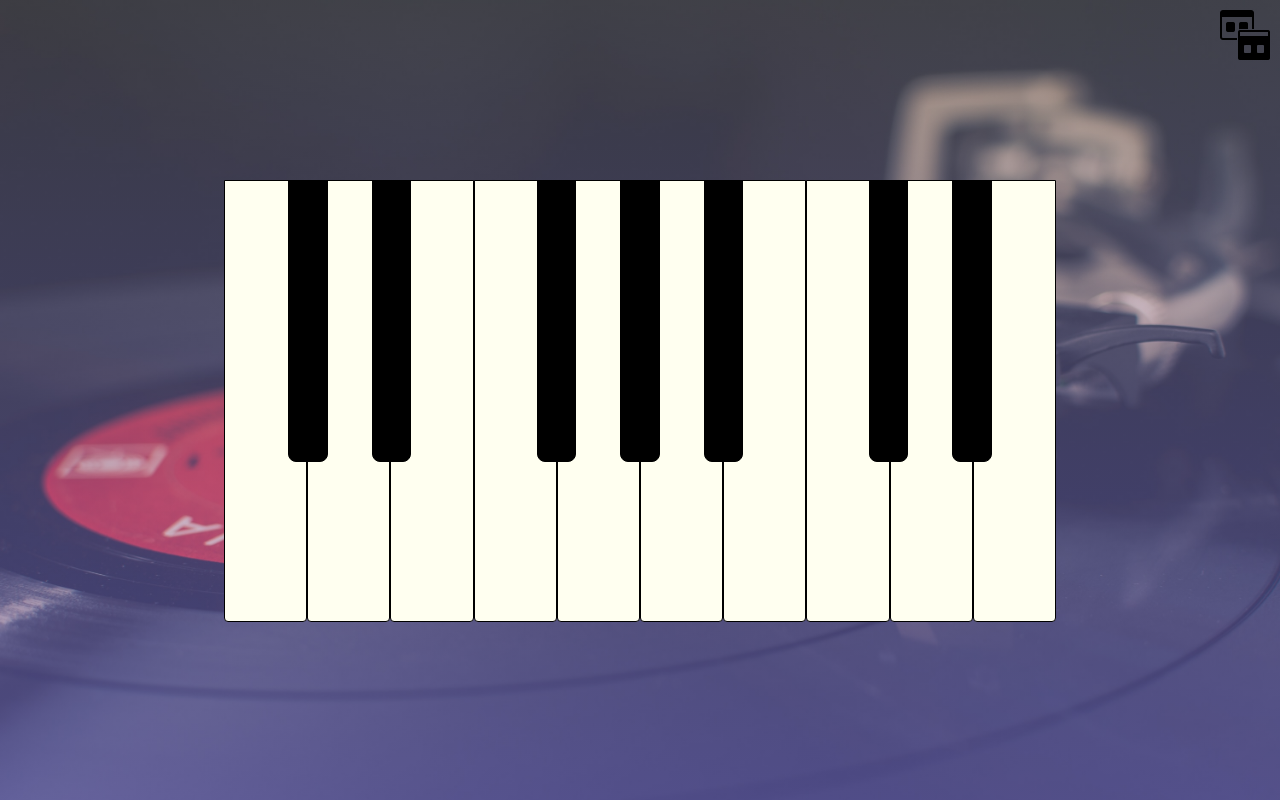
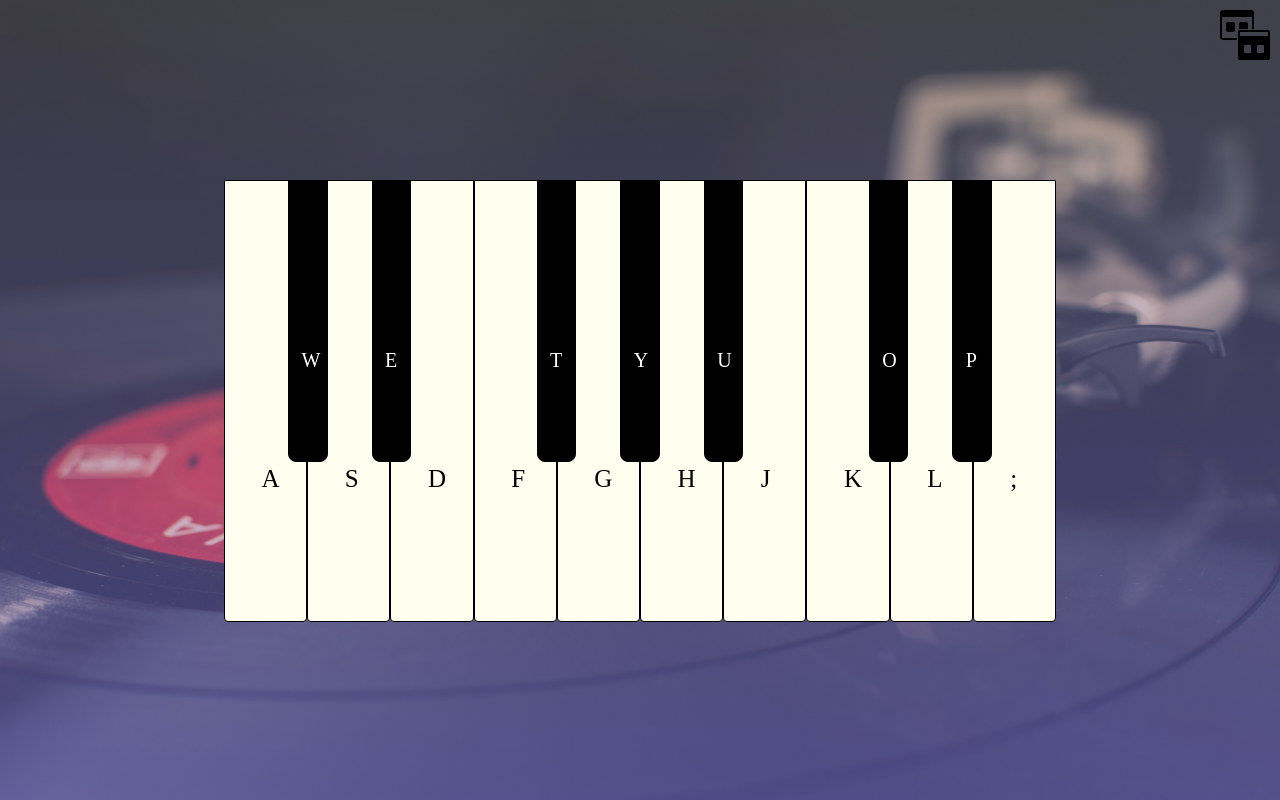
Before and after one commit to Nach-33/piano, a plain HTML site: page index.html in a window 1280 px wide. Drawn offline with Linux system fonts and the light colour scheme.

Commit message:
corrected sound on click and added text on keys

```diff
--- a/index.html
+++ b/index.html
@@ -11,26 +11,26 @@
     <section class="main" id="main1">
         <div class="themeChange"> <img src="images/theme_change.png" alt="image" onClick="themeChange()"></div>
         <section class="board">
-            <div class="Mkey" id="Mkey1"></div>
-            <div class="Mkey" id="Mkey2"></div>
-            <div class="Mkey" id="Mkey3"></div>
-            <div class="Mkey" id="Mkey4"></div>
-            <div class="Mkey" id="Mkey5"></div>
-            <div class="Mkey" id="Mkey6"></div>
-            <div class="Mkey" id="Mkey7"></div>
-            <div class="mp3 Mkey" id="Mkey8"></div>
-            <div class="mp3 Mkey" id="Mkey9"></div>
-            <div class="mp3 Mkey" id="Mkey10"></div>
+            <div class="Mkey" id="Mkey1"><p>A</p></div>
+            <div class="Mkey" id="Mkey2"><p>S</p></div>
+            <div class="Mkey" id="Mkey3"><p>D</p></div>
+            <div class="Mkey" id="Mkey4"><p>F</p></div>
+            <div class="Mkey" id="Mkey5"><p>G</p></div>
+            <div class="Mkey" id="Mkey6"><p>H</p></div>
+            <div class="Mkey" id="Mkey7"><p>J</p></div>
+            <div class="diff Mkey" id="Mkey8"><p>K</p></div>
+            <div class="diff Mkey" id="Mkey9"><p>L</p></div>
+            <div class="diff Mkey" id="Mkey10"><p>;</p></div>
             <section class="board2">
-                <div class="mkey" id="m_key1"></div>
-                <div class="mkey" id="m_key2"></div>
+                <div class="mkey" id="m_key1"><p>W</p></div>
+                <div class="mkey" id="m_key2"><p>E</p></div>
                 <div class="mkey blank"></div>
-                <div class="mkey" id="m_key3"></div>
-                <div class="mkey" id="m_key4"></div>
-                <div class="mkey" id="m_key5"></div>
+                <div class="mkey" id="m_key3"><p>T</p></div>
+                <div class="mkey" id="m_key4"><p>Y</p></div>
+                <div class="mkey" id="m_key5"><p>U</p></div>
                 <div class="mkey blank"></div>
-                <div class="mp3 mkey" id="m_key6"></div>
-                <div class="mp3 mkey" id="m_key7"></div>
+                <div class="diff mkey" id="m_key6"><p>O</p></div>
+                <div class="diff mkey" id="m_key7"><p>P</p></div>
             </section>
         </section>
     </section>
--- a/index.js
+++ b/index.js
@@ -15,10 +15,15 @@ let arrm=['w','e','t','y','u','o','p']
 console.log(document.querySelector('.board').getAttribute('class'))
 document.addEventListener('click',e=>{
     console.log(e.target.getAttribute('id'))
-    console.log(e.target.getAttribute('class'))
-    if(Array.from(e.target.getAttribute('class')=='mp3')) song=`./sounds/${e.target.getAttribute('id')}.wav`
-    else song=`./sounds/${e.target.getAttribute('id')}.wav`
-    document.getElementById("yas").src=song;
+    console.log(Array.from(e.target.getAttribute('class'))[0])
+    if(Array.from(e.target.getAttribute('class'))[0]==='d') {
+        song=`./sounds/${e.target.getAttribute('id')}.mp3`
+        document.getElementById("yas").src=song;
+    }
+    else{
+        song=`./sounds/${e.target.getAttribute('id')}.wav`
+        document.getElementById("yas").src=song;
+    }
 })
 document.addEventListener('keydown',e=>{
     // console.log(e)
--- a/style.css
+++ b/style.css
@@ -40,6 +40,15 @@
     border-bottom-left-radius: 4px;
     border-bottom-right-radius: 4px;
 }
+.Mkey p{
+    margin: 350% 45%;
+    font-size: 25px;
+}
+.mkey p{
+    color: white;
+    margin: 450% 33%;
+    font-size: 20px;
+}
 .mkey{
     border-bottom-left-radius: 8px;
     border-bottom-right-radius: 8px;
```
